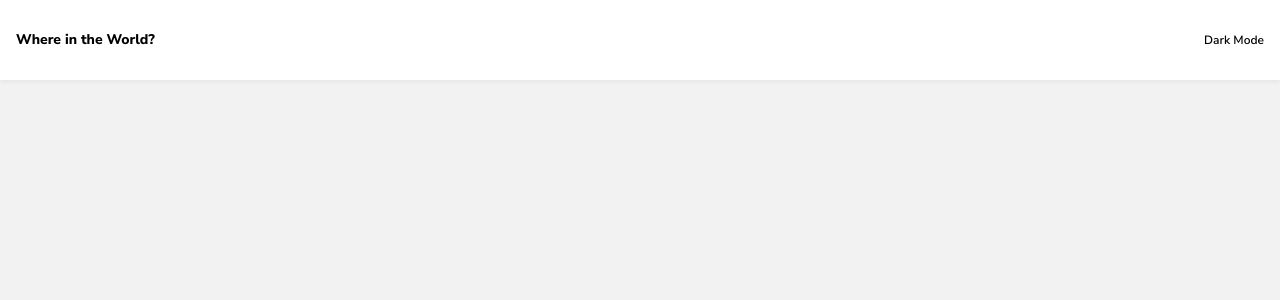
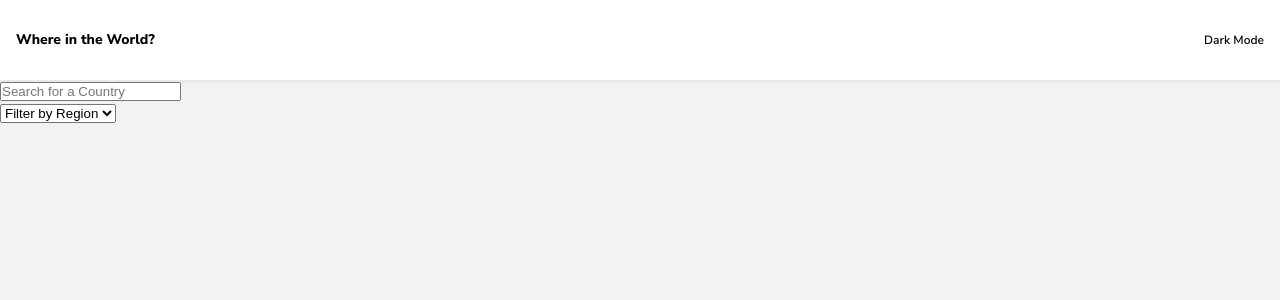
Before and after one commit to akwa51/flags-api, a React (Create React App) app: page / in a window 1280 px wide. Shown: the top 300 px of the page. Built offline with nearby package versions, Linux system fonts and the light colour scheme; no server answers; the HTML template or start-up script is replaced by a standard one.

Commit message:
Search Component Added

```diff
--- a/src/App.js
+++ b/src/App.js
@@ -1,12 +1,14 @@
 import React from 'react'
 import Countries from './components/Countries';
 import Header from './components/Header';
+import Search from  './components/Search';
 
 
 function App() {
   return(
         <div>
           <Header />
+          <Search />
           <Countries />
         </div>
    )
--- a/src/components/Header.js
+++ b/src/components/Header.js
@@ -3,7 +3,7 @@ import React from 'react'
 const Header = () => {
   return (
     <>
-        <div className='head_section'>
+        <section className='head_section'>
             <div>
                 <h1>Where in the World?</h1>
             </div>
@@ -11,7 +11,7 @@ const Header = () => {
             <div className='theme_class'>
                 <i className='fas-Moon'></i>Dark Mode
             </div>
-        </div>
+        </section>
     </>
   )
 }
--- /dev/null
+++ b/src/components/Search.js
@@ -0,0 +1,25 @@
+import React from 'react'
+
+const Search = () => {
+  return (
+    <section className='findBar'>
+        <div className='find_input'>
+            <i className='iSearch'></i>
+            <input type="search" name="filter" id="filter" placeholder="Search for a Country"/>
+        </div>
+
+        <div>
+            <select name='select' id='select' className='find_option'>
+                <option value="Filter by Region">Filter by Region</option>
+                <option value="Africa">Africa</option>
+                <option value="America">America</option>
+                <option value="Asia">Asia</option>
+                <option value="Europe">Europe</option>
+                <option value="Oceania">Oceania</option>
+            </select>
+        </div>
+    </section>
+  )
+}
+
+export default Search
```
